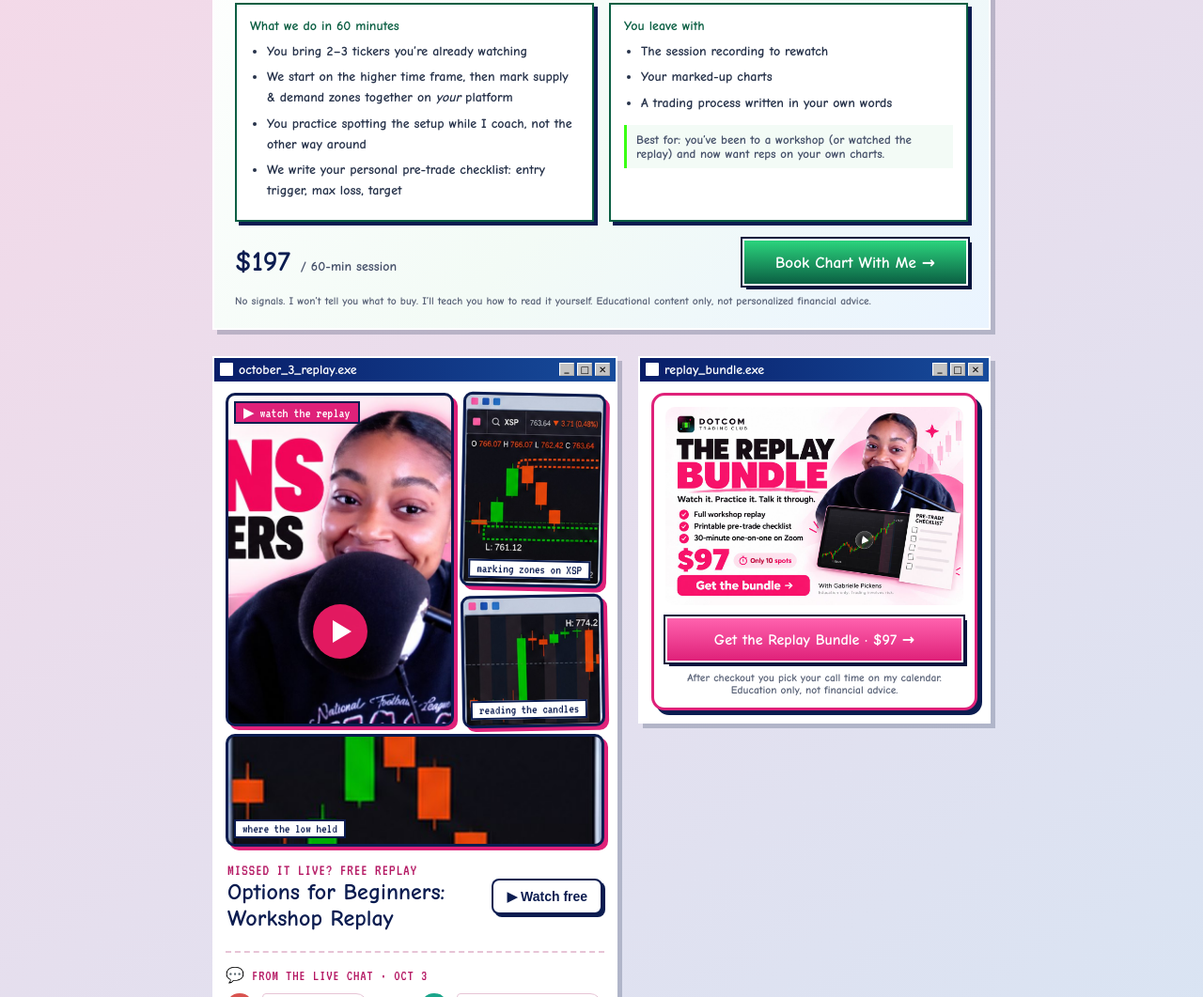
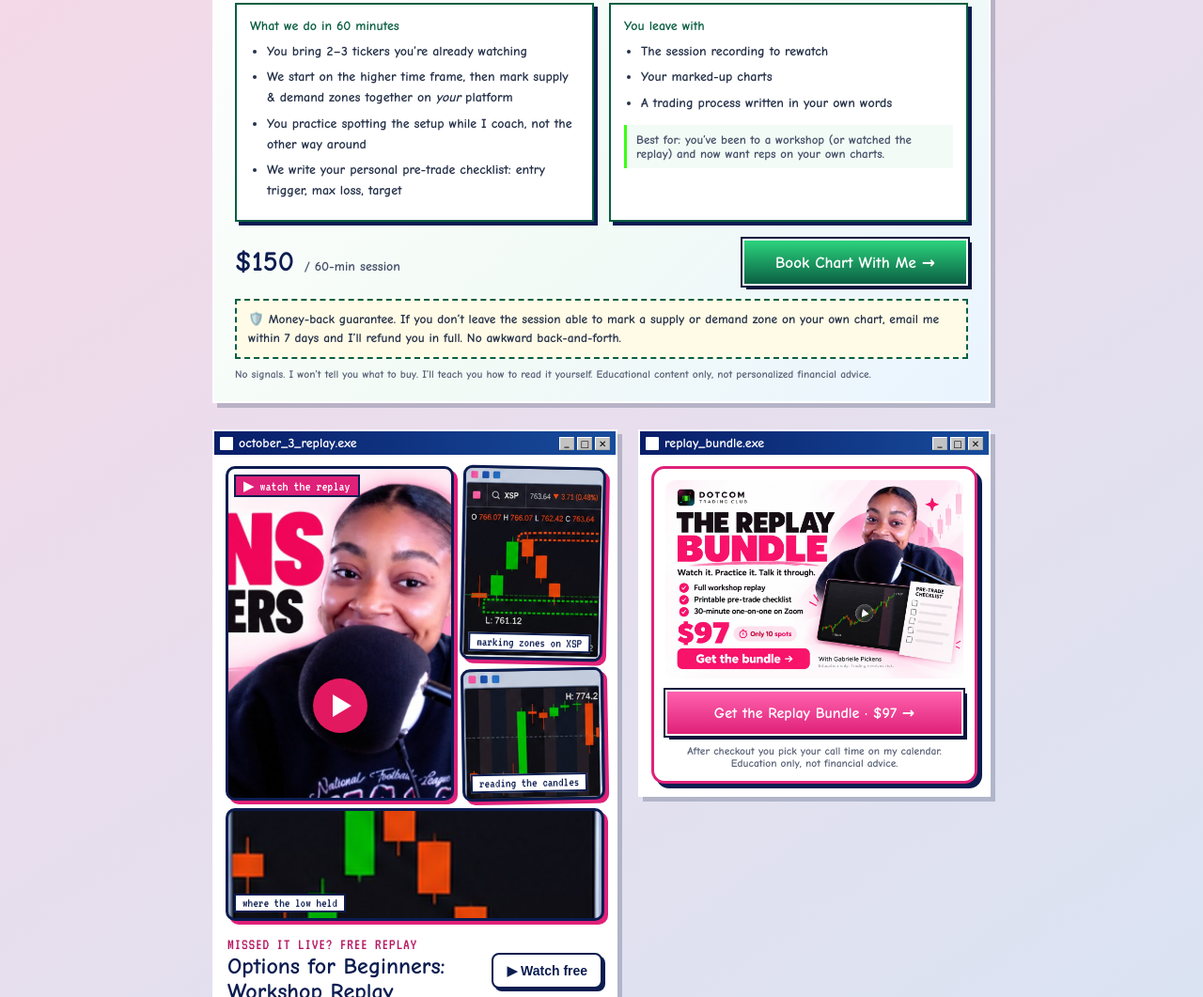
Before and after one commit to buildyourpitch/dotcomtrading, a website: page index.html in a window 1280 px wide. Shown: the part 3888-4949 px from the top of the page at 94% size. Drawn offline with Linux system fonts and the light colour scheme.

Commit message:
Chart With Me: $150 + money-back guarantee
Co-Authored-By: Claude Opus 5.5 <noreply@anthropic.com>
Claude-Session: https://claude.ai/code/session_01LTJTM5UxhWMrKLhBRDucet

```diff
--- a/index.html
+++ b/index.html
@@ -468,6 +468,7 @@ body::before{background-image:radial-gradient(circle,rgba(0,0,128,.08) 1px,trans
 .cwm-buy{display:flex;align-items:center;justify-content:space-between;gap:16px;margin-top:18px;flex-wrap:wrap}
 .cwm-price{font-size:30px;font-weight:800;color:#0b1c50}
 .cwm-price span{font-size:14px;color:#46516a;font-weight:700}
+.cwm-guarantee{margin-top:14px;padding:10px 12px;background:#fffbe6;border:2px dashed #0b5f43;font-size:13.5px;line-height:1.5;color:#26324a}
 .cwm-btn{width:auto!important;min-width:240px;background:linear-gradient(180deg,#2bd47d,#0b5f43)!important}
 @media(max-width:520px){.cwm-btn{width:100%!important}}
 
@@ -746,9 +747,10 @@ body::before{background-image:radial-gradient(circle,rgba(0,0,128,.08) 1px,trans
         </div>
       </div>
       <div class="cwm-buy">
-        <div class="cwm-price">$197 <span>/ 60-min session</span></div>
+        <div class="cwm-price">$150 <span>/ 60-min session</span></div>
         <button class="workshop-submit cwm-btn" type="button" onclick="bookChartWithMe()">Book Chart With Me →</button>
       </div>
+      <div class="cwm-guarantee"><b>🛡️ Money-back guarantee.</b> If you don’t leave the session able to mark a supply or demand zone on your own chart, email me within 7 days and I’ll refund you in full. No awkward back-and-forth.</div>
       <p class="rb-fine">No signals. I won’t tell you what to buy. I’ll teach you how to read it yourself. Educational content only, not personalized financial advice.</p>
     </div>
   </div>
```
